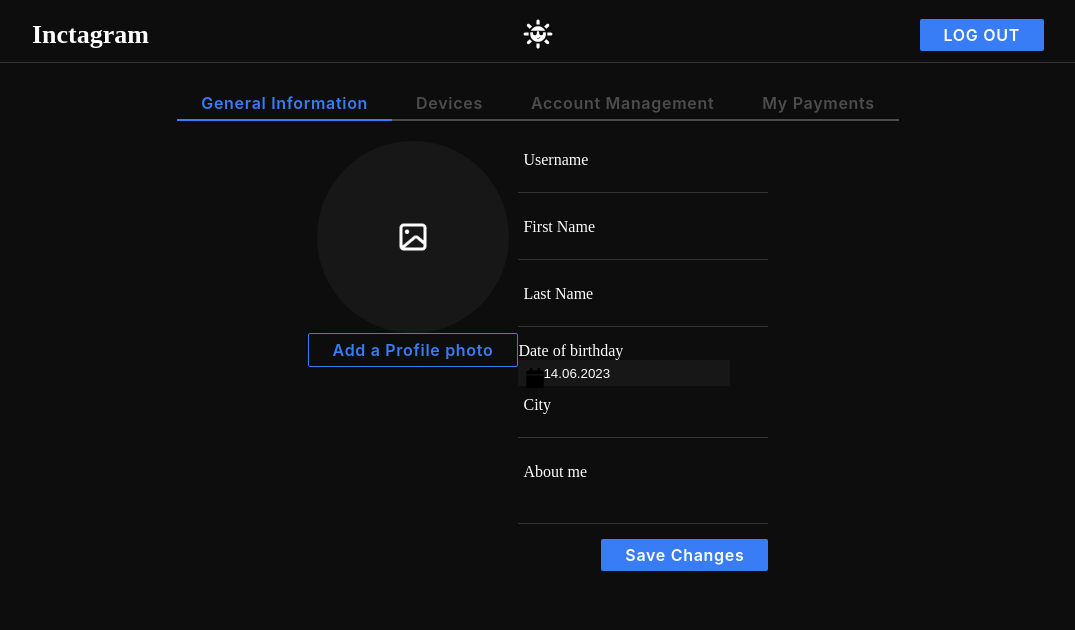
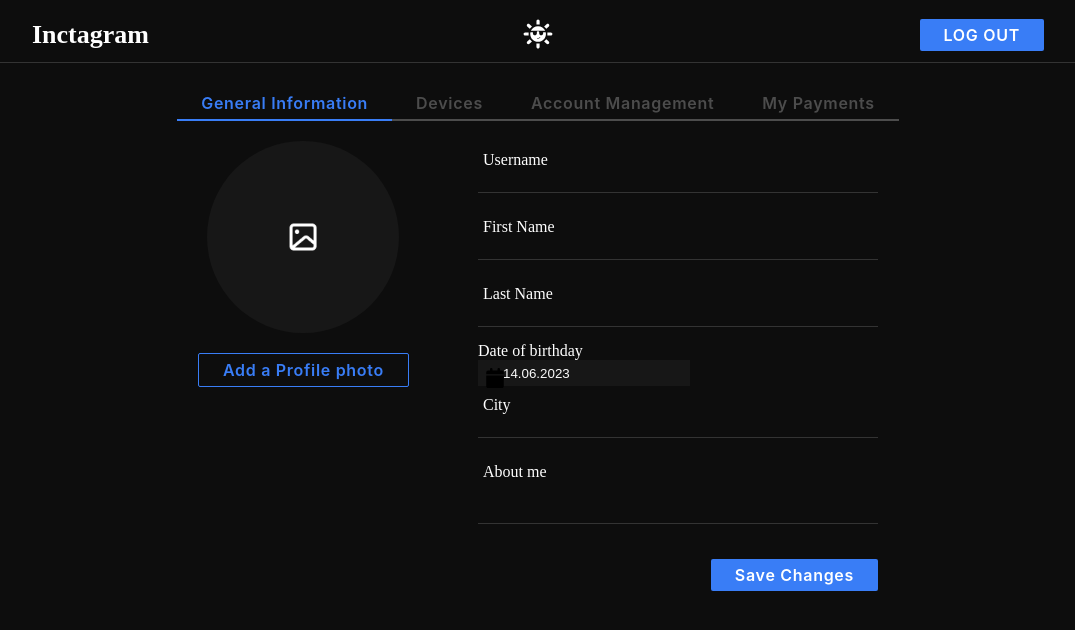
Before and after one commit to sousva/inctagram, a Next.js app: page /profile/profile-settings in a window 1280 px wide. Shown: the top 630 px of the page, without its empty margins (102-1177 px from the left). Built offline with nearby package versions, Linux system fonts and the light colour scheme.

Commit message:
fix: css styles

```diff
--- a/src/app/profile/profile-settings/GeneralInformation/GeneralInformation.tsx
+++ b/src/app/profile/profile-settings/GeneralInformation/GeneralInformation.tsx
@@ -17,16 +17,16 @@ export const GeneralInformation = () => {
                     <div className='circleImage'>
                         <Image className='photoIcon' width={36} height={36} src={image} alt={'image'} />
                     </div>
-                    <Button type='button' variant={'outlined'}>
+                    <Button className='buttonProfile' type='button' variant={'outlined'}>
                         Add a Profile photo
                     </Button>
                 </div>
                 <div className='inputSection'>
-                    <InputText label='Username'></InputText>
-                    <InputText label='First Name'></InputText>
-                    <InputText label='Last Name'></InputText>
+                    <InputText className='inputText' label='Username'></InputText>
+                    <InputText className='inputText' label='First Name'></InputText>
+                    <InputText className='inputText' label='Last Name'></InputText>
                     <CustomDatePicker></CustomDatePicker>
-                    <InputText label='City'></InputText>
+                    <InputText className='inputText' label='City'></InputText>
                     <Textarea label='About me'></Textarea>
                 </div>
             </div>
--- a/src/app/profile/profile-settings/GeneralInformation/styled.tsx
+++ b/src/app/profile/profile-settings/GeneralInformation/styled.tsx
@@ -4,9 +4,11 @@ export const GeneralInformationWrapper = styled.form`
     display: flex;
     flex-direction: column;
     padding: 20px;
+    width: 720px;
 
     .buttonSave {
         align-self: flex-end;
+        margin-top: 20px;
     }
 
     .avatarImage {
@@ -15,12 +17,18 @@ export const GeneralInformationWrapper = styled.form`
         align-items: center;
     }
 
+    .buttonProfile {
+        margin-top: 20px;
+    }
+
+    .inputText {
+        width: 500px;
+    }
+
     .formSection {
         display: flex;
         flex-direction: row;
-    }
-
-    .inputSection {
+        justify-content: space-between;
     }
 
     .circleImage {
```
